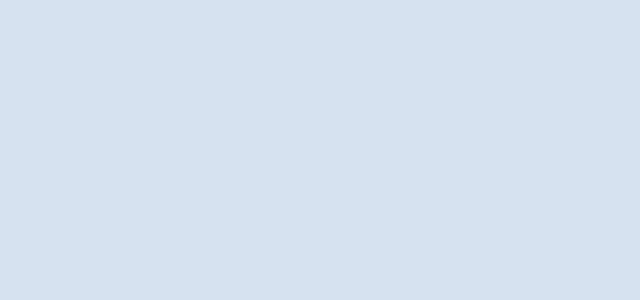
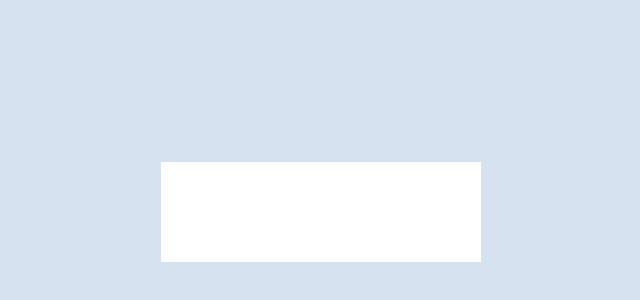
Before and after one commit to nguyenjessev/frontend-mentor-projects, a SvelteKit app: page /qr-code-component in a window 1280 px wide. Shown: the part 188-488 px from the top of the page, without its empty margins (319-959 px from the left). Built offline with nearby package versions, Linux system fonts and the light colour scheme.

Commit message:
Place modal in center

```diff
--- a/src/routes/qr-code-component/+page.svelte
+++ b/src/routes/qr-code-component/+page.svelte
@@ -1,9 +1,20 @@
-<div class="container" />
+<div class="container">
+  <main class="modal" />
+</div>
 
 <style>
   .container {
     background: hsl(212, 45%, 89%);
+    display: grid;
     height: 100dvh;
+    place-items: center;
     width: 100dvw;
   }
+
+  .modal {
+    background: white;
+    height: 100px;
+    max-width: 320px;
+    width: 100%;
+  }
 </style>
```
